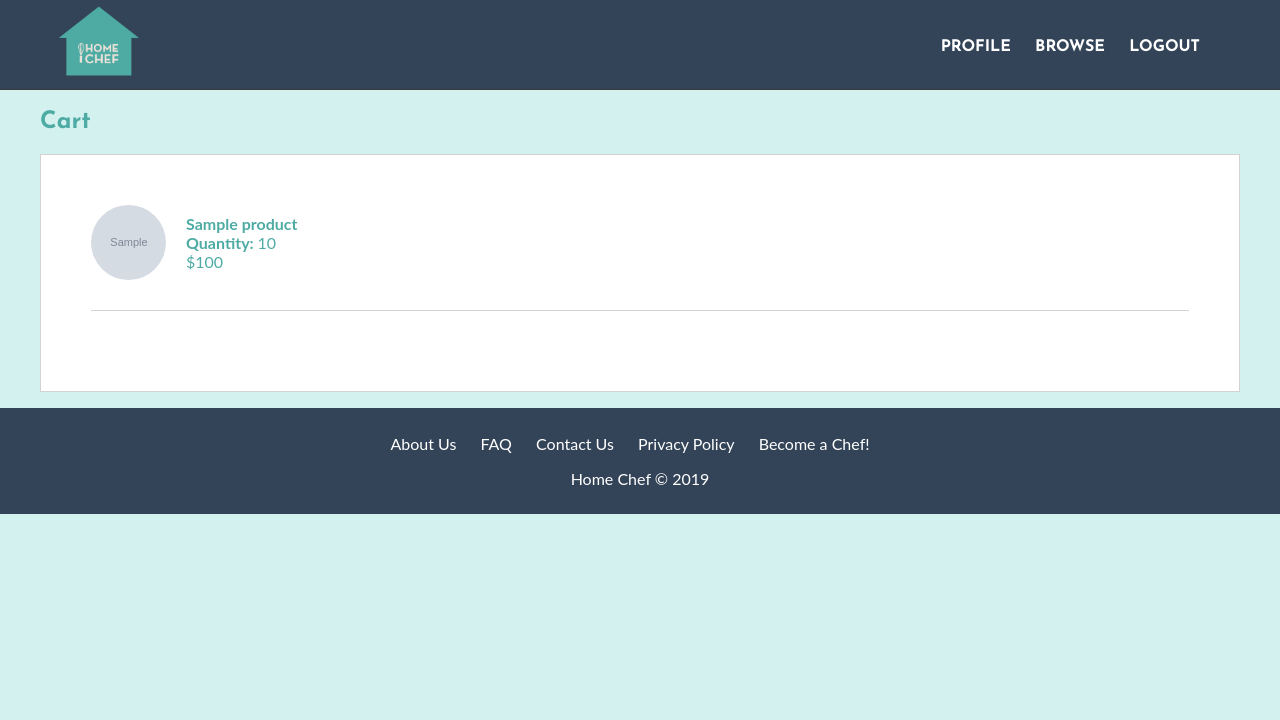
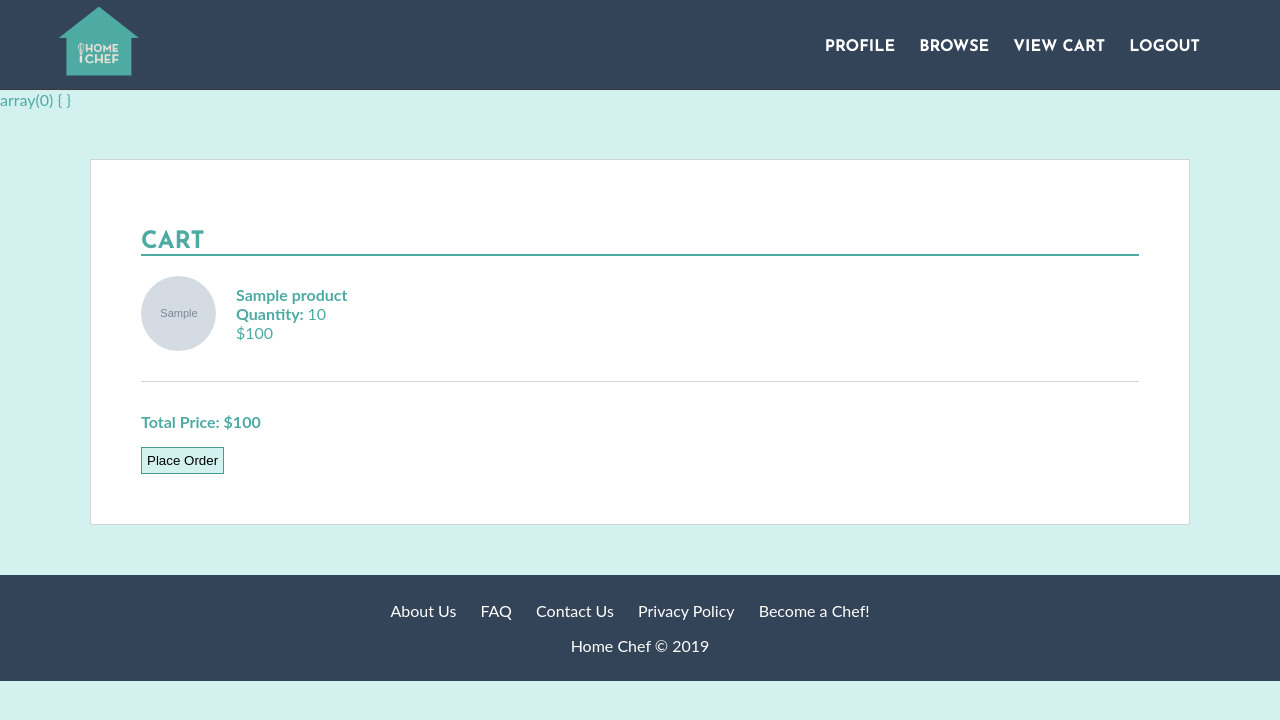
Before and after one commit to beverlily/HomeChef, a PHP site: page /current_cart in a window 1280 px wide. Shown: the top 720 px of the page. Run offline with PHP 8.4, Linux system fonts and the light colour scheme; the visitor is signed in with stand-in values (Sample User, id 1); data comes from the database, SQL or seed files in the repository; tables that the repository leaves empty hold one stand-in row (values such as "Sample post"); grey boxes marked "Sample" are stand-in pictures; some libraries are stand-ins or nearby versions.

Commit message:
Displays order total

```diff
--- /dev/null
+++ b/controller/orderItemController.php
@@ -0,0 +1,12 @@
+<?php
+$order = new Order();
+
+if(isset($_POST['place_order'])){
+	//creates new order
+	$updateOrder = $order->updateOrder();
+	$orderId = $order->createOrder($_SESSION['USERID'],$address);
+	if($orderId){
+		header('Location:user_profile');
+		$_SESSION['ORDERID']= $orderId;
+	}
+}
--- a/index.php
+++ b/index.php
@@ -12,6 +12,7 @@ require_once 'models/Chef.php';
 require_once 'controller/userController.php';
 require_once 'controller/chefController.php';
 require_once 'controller/productController.php';
+require_once 'controller/orderItemController.php';
 
 
 
--- a/models/Order.php
+++ b/models/Order.php
@@ -56,23 +56,23 @@ class Order
 		return $pstmt->fetch(PDO::FETCH_OBJ);
 	}
 
-	//Adds order for a user
-	public function addOrder($userId, $name, $current, $goal){
-		$sql = 'INSERT INTO measurements(user_id, name, current, goal)
-			VALUES (:userId, :name, :current, :goal)';
+	public function getOrderTotal($order_id){
+		$sql = 'SELECT SUM(products_orders.quantity * products.price) TotalPrice
+		FROM products_orders
+		JOIN products
+		ON products_orders.product_id = products.id
+		WHERE products_orders.order_id = :order_id';
 
 		$pstmt = $this->db->prepare($sql);
-		$pstmt->bindParam(':userId', $userId);
-		$pstmt->bindParam(':name', $name);
-		$pstmt->bindParam(':current', $current);
-		$pstmt->bindParam(':goal', $goal);
+		$pstmt->bindParam(':order_id', $order_id);
+		$pstmt->execute();
 
-		//count
-		return $pstmt->execute();
+		$orderTotal = $pstmt->fetchColumn();
+		return $orderTotal;
 	}
 
 	//Updates order by Id
-	public function updateOrder($id, $name, $current, $goal){
+	public function updateOrder($id){
 		$sql = 'UPDATE orders
 			SET name = :name,
 			current = :current,
--- a/models/OrderItem.php
+++ b/models/OrderItem.php
@@ -7,15 +7,14 @@ class OrderItem
 		$this->db = Database::getDb();
 	}
 
-	public function addOrderItem($order_id, $product_id, $quantity, $price){
-		$sql = 'INSERT INTO products_orders(order_id, product_id, quantity, price)
-			VALUES (:order_id, :product_id, :quantity, :price)';
+	public function addOrderItem($order_id, $product_id, $quantity){
+		$sql = 'INSERT INTO products_orders(order_id, product_id, quantity)
+			VALUES (:order_id, :product_id, :quantity)';
 
 		$pstmt = $this->db->prepare($sql);
 		$pstmt->bindParam(':order_id', $order_id);
 		$pstmt->bindParam(':product_id', $product_id);
 		$pstmt->bindParam(':quantity', $quantity);
-		$pstmt->bindParam(':price', $price);
 
 		return $pstmt->execute();
 	}
--- a/style/style.css
+++ b/style/style.css
@@ -291,8 +291,8 @@ form{
   padding:30px 20px 20px 20px;
 
   -webkit-box-shadow: 4px 7px 5px 0px rgba(71,71,71,0.64);
--moz-box-shadow: 4px 7px 5px 0px rgba(71,71,71,0.64);
-box-shadow: 4px 7px 5px 0px rgba(71,71,71,0.64);
+  -moz-box-shadow: 4px 7px 5px 0px rgba(71,71,71,0.64);
+  box-shadow: 4px 7px 5px 0px rgba(71,71,71,0.64);
 }
 
 label{
@@ -450,12 +450,19 @@ button a{
   border-radius: 50%;
 }
 
-#order-item-list{
+#cart{
 	background-color: white;
 	border: 1px solid lightgrey;
     padding: 50px;
+	margin: 50px;
 }
 
+#cart h2{
+	text-transform: uppercase;
+	font-weight: bold;
+	width 100%;
+	border-bottom: 2px solid #4daba4;
+}
 
 #order-item-list li{
 	align-items: center;
@@ -467,3 +474,9 @@ button a{
 .item-title{
 	font-weight: bold;
 }
+
+#cart form{
+	box-shadow: none;
+	margin: 0;
+	padding: 0;
+}
--- a/views/current_cart.php
+++ b/views/current_cart.php
@@ -4,8 +4,14 @@
    session_start();
    //if user isn't logged in, redirects them to the log in page
    isset($_SESSION['USERID']) ? $userId = $_SESSION['USERID'] :  header('Location: ../sign_in');
+   $order_id = $_SESSION['ORDERID'];
    $orderItem = new OrderItem();
-   $orderItems = $orderItem->getOrderItems($_SESSION['ORDERID']);
+   $orderItems = $orderItem->getOrderItems($order_id);
+   $order = new Order();
+   $total_price = $order->getOrderTotal($order_id);
+   var_dump($_POST);
+   $timezone = date_default_timezone_set('US/Eastern');
+   $date = date('Y-m-d H:i:s');
    ?>
 <main>
    <div class="page-wrapper">
@@ -26,8 +32,17 @@
                   </div>
                </li>";
                }
+			   echo
+			   "<div>
+			   		<span class='item-title'>Total Price: $$total_price</span>
+			   </div>";
                ?>
          </ul>
+		 <form method="POST">
+		   <input type="hidden" name="order_id" value="<?=$order_id?>" />
+		   <input type="hidden" name="date" value="<?=$date?>"/>
+		   <input type='submit' name="place_order" value="Place Order"/>
+		 </form>
       </div>
    </div>
    <!-- end of page wrapper-->
--- a/views/partials/menu.php
+++ b/views/partials/menu.php
@@ -22,7 +22,8 @@ if($this_user->IsChef == 1){
        <h2 class="hidden">Main Navigation</h2>
        <ul>
         <li><a class= "alt" href="<?=$profile?>">Profile</a></li>
-        <li><a class= "alt" href="">Browse</a></li>
+        <li><a class= "alt" href="all_products">Browse</a></li>
+	    <li><a class= "alt" href="current_cart">View Cart</a></li>
         <li><a class= "alt" href="destroy_session">Logout</a></li>
        </ul>
       </nav>
--- a/views/product_details.php
+++ b/views/product_details.php
@@ -16,7 +16,6 @@ $p = $product->getProduct($productid, $db);
 			<p><?=$p->description?></p>
 			<p> Price: $<?=$p->price?> </p>
 			<input type='hidden' name='id' value="<?=$p->id?>" />
-			<input type='hidden' name='price' value="<?=$p->price?>" />
 			<label for="quantity">Quantity</label>
 			<input id="quantity" type='number' name='quantity' min='1' max='10' value='1' />
 			<br />
```
